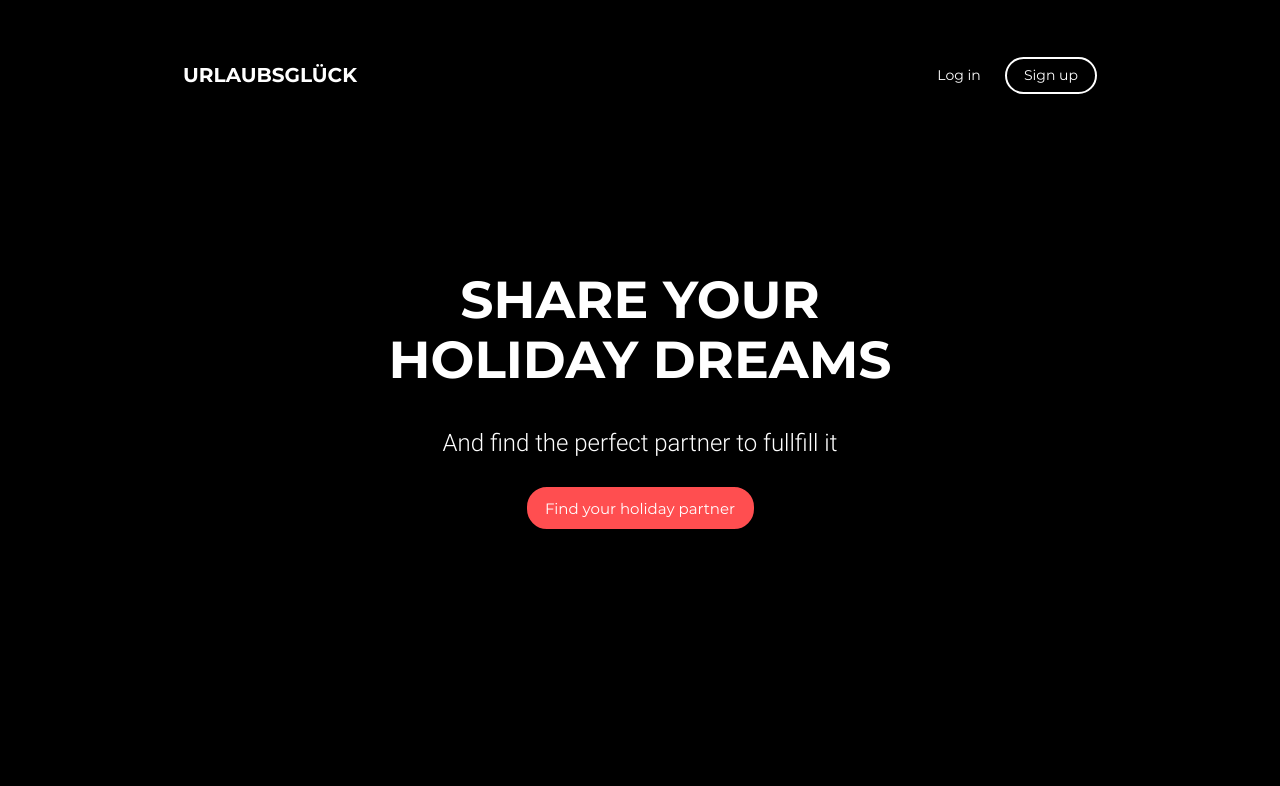
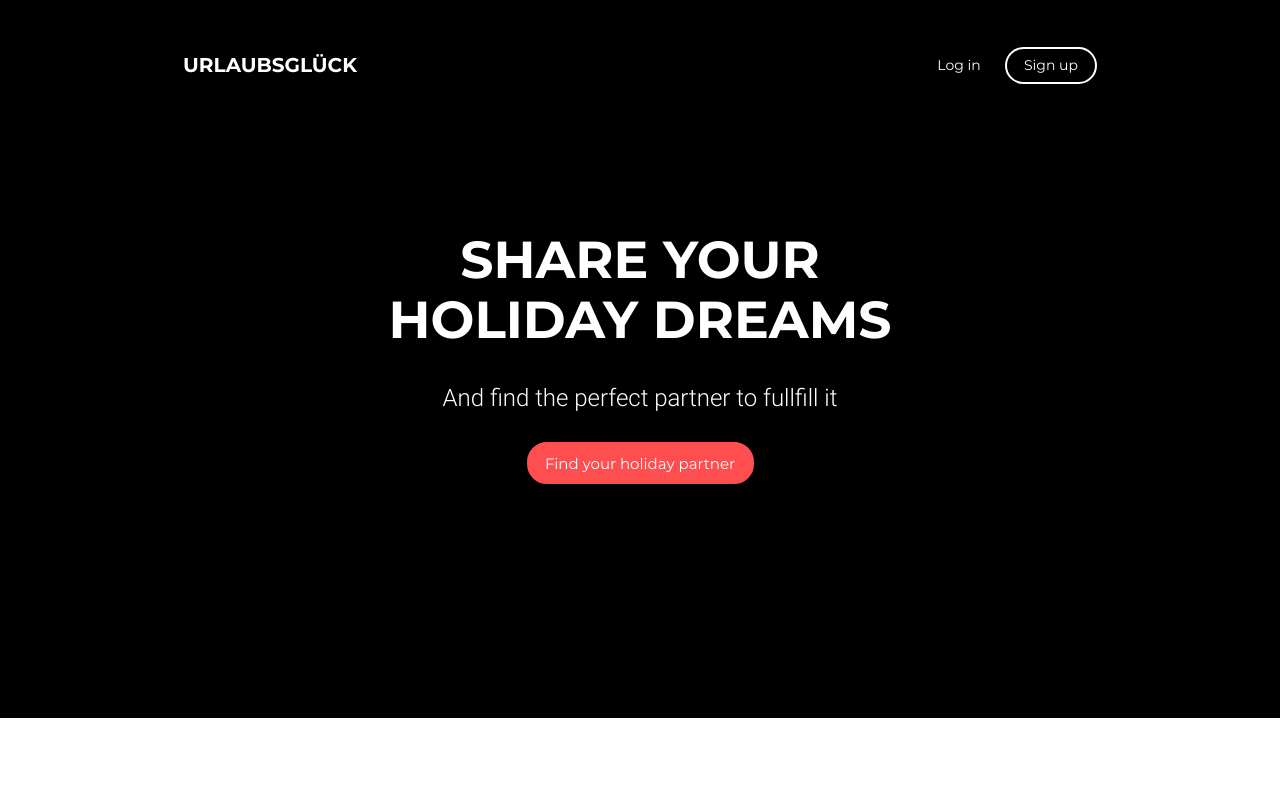
Before and after one commit to andryxins/goit-fe-course, a plain HTML site: page html-css/module-08/index.html in a window 1280 px wide. Shown: the top 786 px of the page. Drawn offline with Linux system fonts and the light colour scheme.

Commit message:
fixed margins in 940px and 768px

```diff
--- a/html-css/module-08/css/media.css
+++ b/html-css/module-08/css/media.css
@@ -7,20 +7,24 @@
         padding: 0 1.3rem;
     }
 
+    .page-header .container {
+        padding-bottom: 23.4rem;
+    }
+
+    .page-header {
+        margin-bottom: 7.1rem;
+    }
+
     .page-button {
         width: 22.7rem;
     }
 
-    .page-header .page-button {
-        margin-bottom: 23.3rem;
-    }
-
     .user-controls {
-        padding-top: 3.8rem;
+        padding-top: 2.8rem;
         display: flex;
         align-items: center;
         width: 100%;
-        margin-bottom: 16rem;
+        margin-bottom: 14.6rem;
     }
 
     .page-logo {
@@ -46,13 +50,27 @@
     .header-title {
         padding: 0 7rem;
         font-size: 5.2rem;
-        margin-bottom: 4rem;
+        margin-bottom: 3.5rem;
     }
 
     .header-subtitle {
         padding: 0;
         font-size: 2.4rem;
         margin-bottom: 3rem;
+    }
+
+    .header-subtitle {
+        padding: 0;
+        font-size: 2.4rem;
+        margin-bottom: 3rem;
+    }
+
+    .partners {
+        margin-bottom: 4rem;
+    }
+
+    .partners-title {
+        margin-bottom: 2.9rem;
     }
 
     .partners-list {
@@ -79,26 +97,6 @@
         order: 4;
     }
 
-    .header-title {
-        padding: 0 7rem;
-        font-size: 5.2rem;
-        margin-bottom: 4rem;
-    }
-
-    .header-subtitle {
-        padding: 0;
-        font-size: 2.4rem;
-        margin-bottom: 3rem;
-    }
-
-    .partners {
-        margin-bottom: 4rem;
-    }
-
-    .partners-title {
-        margin-bottom: 3.2rem;
-    }
-
     .partners-list-item {
         flex-basis: 25rem;
     }
@@ -114,14 +112,14 @@
     .partners-list-item::after {
         right: 55px;
     }
-
+/*
     .partners-list-item-img {
         margin-bottom: 2rem;
     }
 
     .partners-list-item-title {
         margin-bottom: 1rem;
-    }
+    } */
 
     .partners-list-item-description {
         padding: 0 1.2rem;
@@ -137,7 +135,6 @@
 
     .header-title {
         padding: 0 16rem;
-        padding-top: 1.6rem;
     }
 
     .partners {
@@ -154,7 +151,7 @@
     }
 
     .partners-list {
-        margin-bottom: 4rem;
+        margin-bottom: 3.9rem;
     }
 
     .partners-list-item::after {
```
